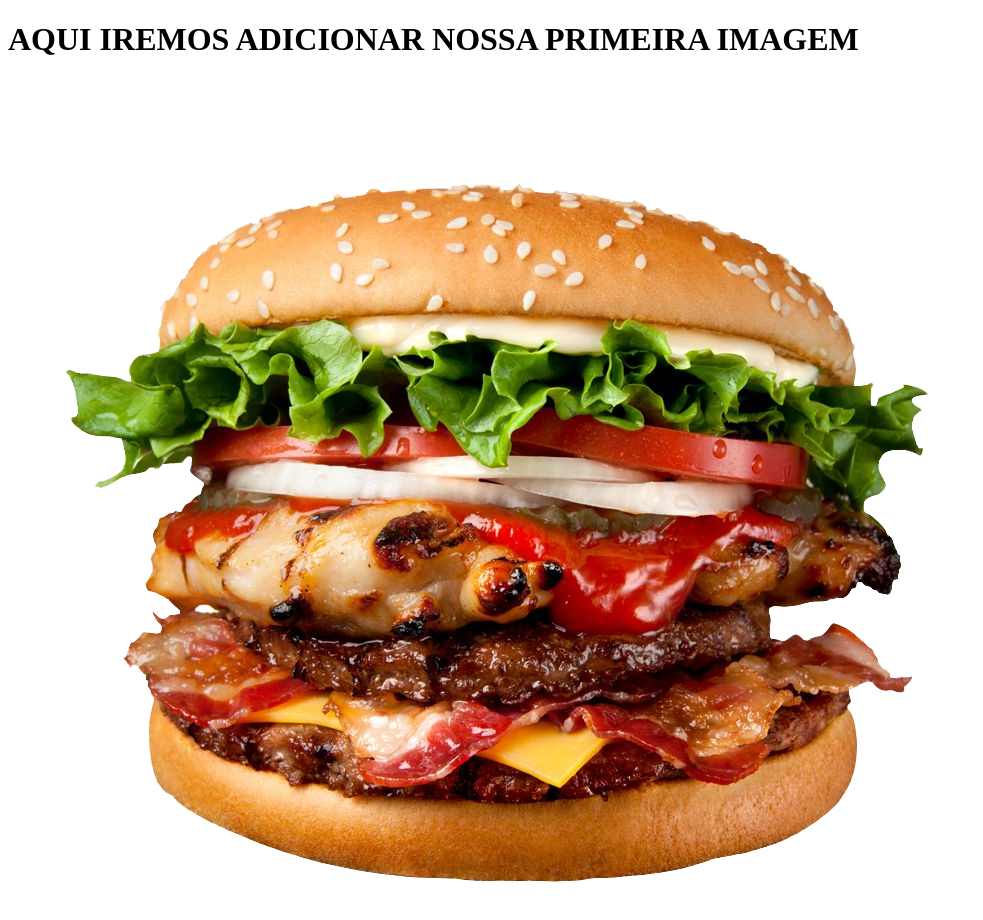
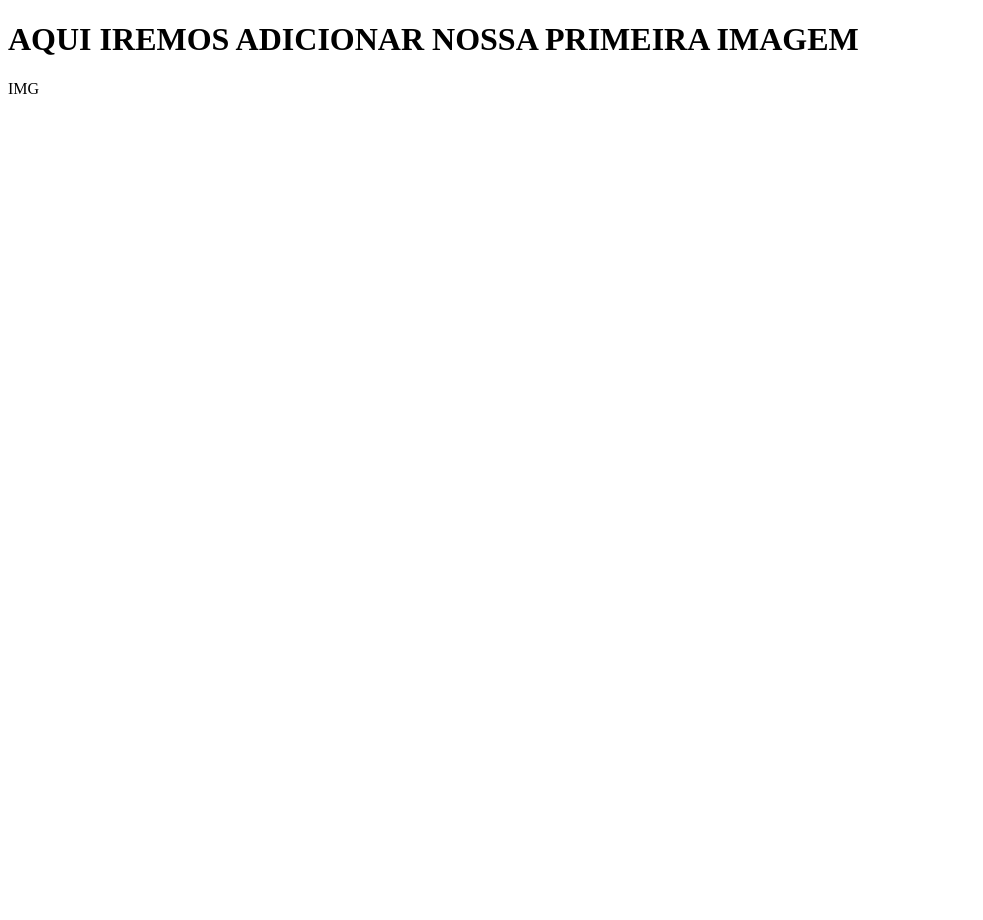
Before and after one commit to braianvitor/AULA-DE-PROGRAMA-O, a plain HTML site: page index.html in a window 1280 px wide. Shown: the whole page, without its empty margins (0-983 px from the left). After the commit the page ends 800 px from the top, so only its background shows below. Drawn offline with Linux system fonts and the light colour scheme.

Commit message:
Update index.html

```diff
--- a/index.html
+++ b/index.html
@@ -9,5 +9,5 @@
 <body>
    <h1>AQUI IREMOS ADICIONAR NOSSA PRIMEIRA IMAGEM</h1>
 </body>
-    <img src="pngegg.png" alt="">
+ IMG <SRC:m><pngegg class="png"></pngegg></SRC:m>
 </html>
```
